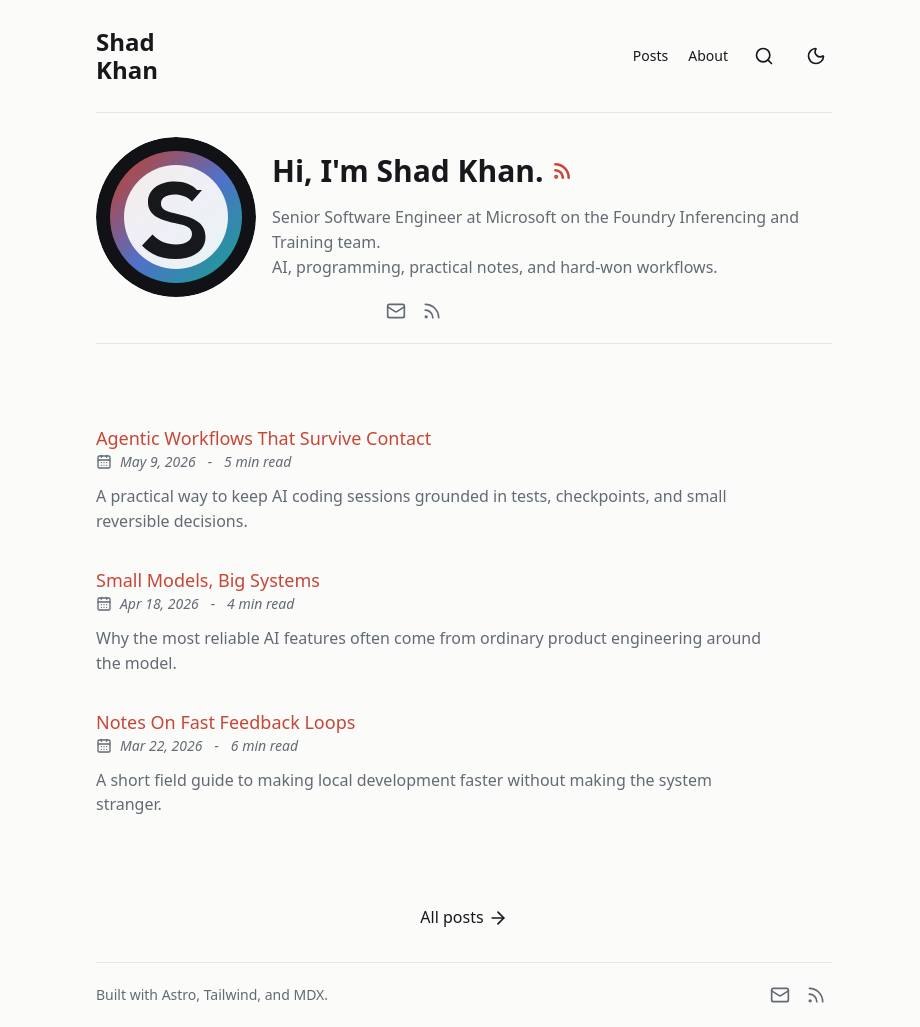
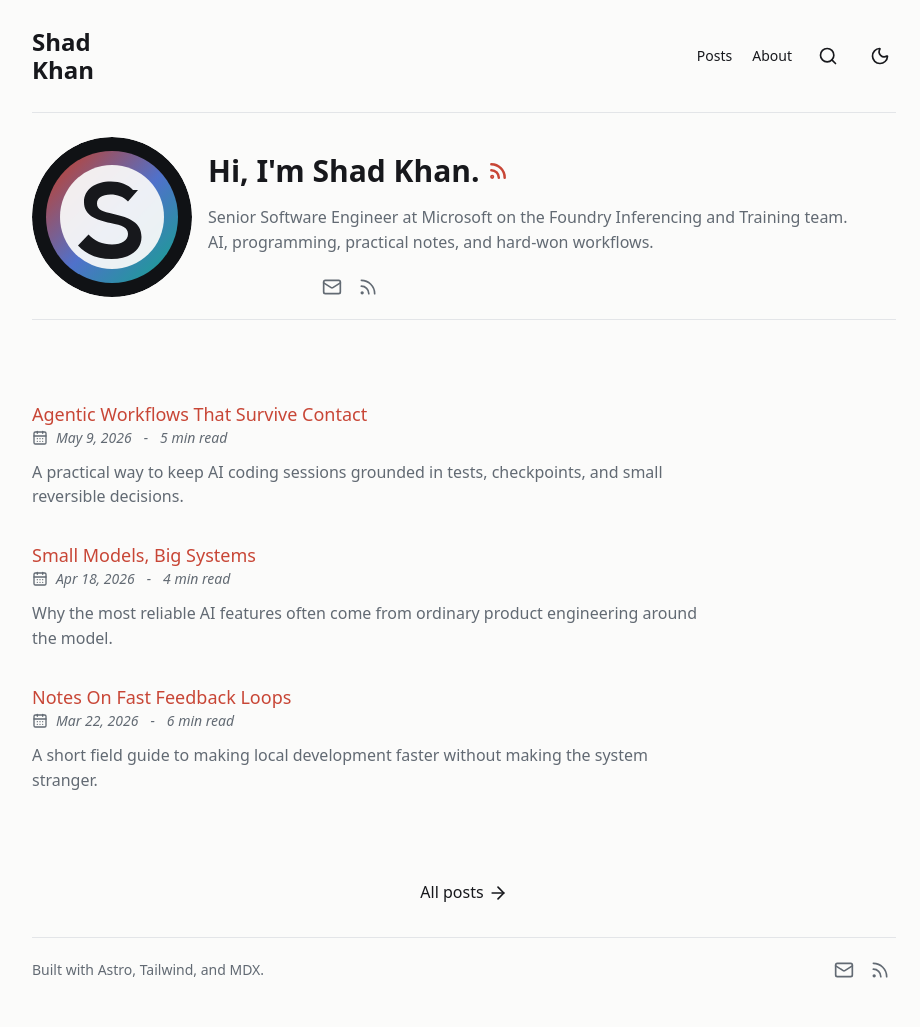
Before and after one commit to shaduk/shaduk.github.io, an Astro site: page / in a window 1280 px wide. Shown: the whole page, without its empty margins (176-1096 px from the left). After the commit the page ends 1002 px from the top, so only its background shows below. Built offline with nearby package versions, Linux system fonts and the light colour scheme; Astro itself is replaced by a stand-in of ours; some icons are missing.

Commit message:
Widen site layout

```diff
--- a/src/components/Footer.astro
+++ b/src/components/Footer.astro
@@ -3,7 +3,7 @@ import SocialLinks from "./SocialLinks.astro";
 ---
 
 <footer class="mt-auto w-full">
-  <div class="mx-auto max-w-3xl px-4">
+  <div class="mx-auto max-w-4xl px-4">
     <hr class="border-border" aria-hidden="true" />
     <div class="flex flex-col items-center justify-between gap-3 py-6 text-sm text-muted sm:flex-row-reverse sm:py-4">
       <SocialLinks />
--- a/src/components/Header.astro
+++ b/src/components/Header.astro
@@ -10,7 +10,7 @@ import { Menu, Moon, Search, Sun, X } from "@lucide/astro";
   >
     Skip to content
   </a>
-  <div class="mx-auto max-w-3xl px-4">
+  <div class="mx-auto max-w-4xl px-4">
     <div class="relative flex flex-col items-center justify-between py-4 sm:flex-row sm:py-6">
       <a href="/" class="focus-outline absolute left-0 top-4 py-1 text-2xl font-semibold leading-7 sm:static">
         Shad Khan
--- a/src/layouts/BaseLayout.astro
+++ b/src/layouts/BaseLayout.astro
@@ -52,7 +52,7 @@ const socialImage = new URL(image, Astro.site);
   </head>
   <body class="flex min-h-screen flex-col bg-background text-foreground antialiased">
     <Header />
-    <main id="main-content" class="mx-auto w-full max-w-3xl flex-1 px-4">
+    <main id="main-content" class="mx-auto w-full max-w-4xl flex-1 px-4">
       <slot />
     </main>
     <Footer />
```
